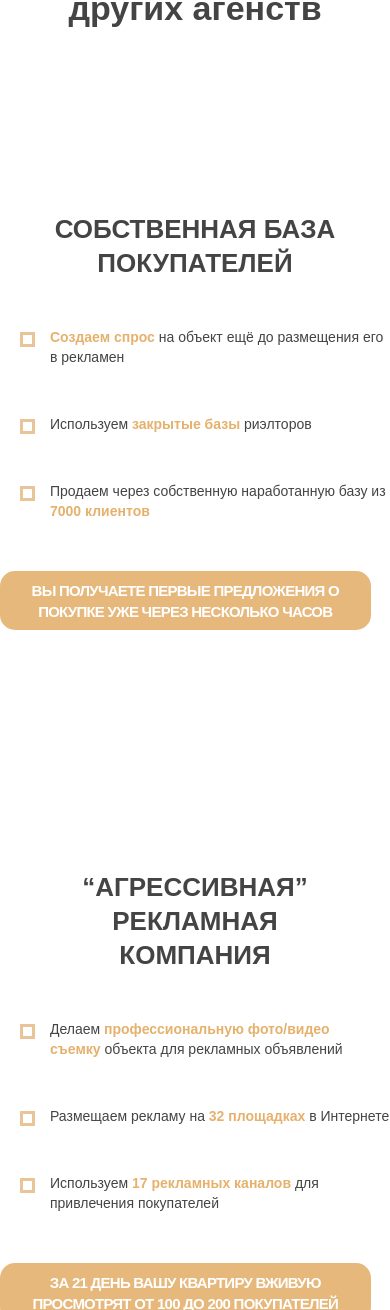
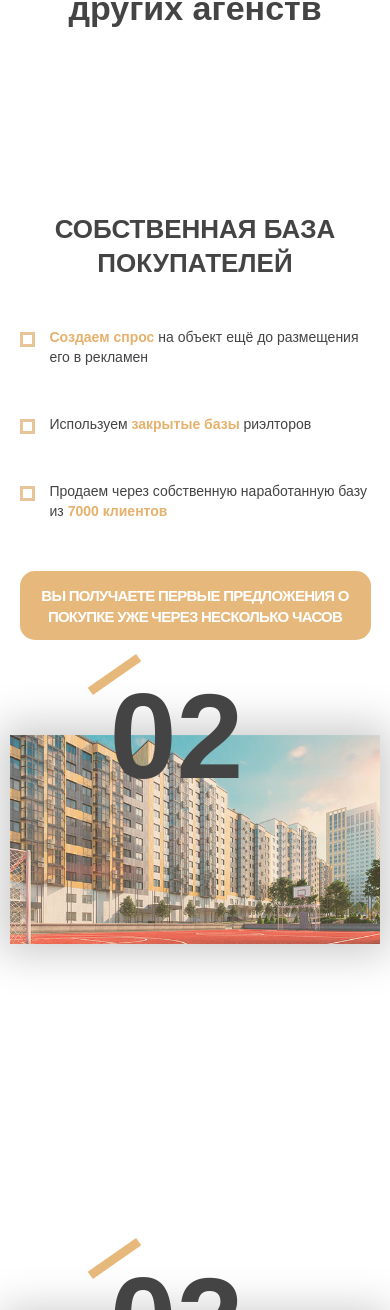
Before and after one commit to krutieverstali/Appartments, a plain HTML site: page app/arelkench/advatages/index.html in a window 390 px wide. Shown: the part 290-1600 px from the top of the page. Drawn offline with Linux system fonts and the light colour scheme; files whose address does not match are found by name.

Commit message:
Have fixed the code

```diff
--- a/app/arelkench/advatages/assets/css/styles.css
+++ b/app/arelkench/advatages/assets/css/styles.css
@@ -17,16 +17,17 @@
     display: flex;
     margin-bottom: 240px;
 }
-.offer {
+.advantage {
+    width: 580px;
     padding-right: 10%;
     padding-left: 30px;
 
 }
-.color {
+span {
     color: #e5b16c;
     font-weight: 800;
 }
-.offer__title {
+.advantage__title {
     font-family: "Open Sans ", "Arial" ,"Roboto", sans-serif;
     font-size: 26px;
     font-weight: 800;
@@ -34,10 +35,10 @@
     text-transform: uppercase;
     color: #444;
 }
-.offer__list {
+.work-list {
     display: block;
 }
-.offer__list .list-item {
+.work-list .work-list-item{
     font-family: "Open Sans ", "Arial" ,"Roboto", sans-serif;
     font-size: 14px;
     line-height: 20px;
@@ -46,7 +47,7 @@
     margin-top: 47px;
     padding-left: 30px;
 }
-.offer__list .list-item::before {
+.work-list .work-list-item::before {
     position: absolute;
     margin-top: 5px;
     margin-left: -30px;
@@ -109,70 +110,54 @@
 }
 .img-absolute {
     position: absolute;
-    margin-left: 500px;
+    margin-left: 550px;
 }
 
-.offer-bg {
+.advantage__bg {
+    width: 450px;
     display: flex;
     flex-direction: column;
     align-items: center;
-    padding-left: 60px;
+    padding: 40px 30px 90px 60px ;
     margin-top: 100px;
+    margin-right: 130px;
     background-image: url("../img/photo-rechtangle.jpg");
-    padding-bottom: 90px;
-    padding-top: 40px;
-    padding-right: 30px;
 }
 .advantages-list__item-third {
     margin-right: 40%;
     padding-bottom: 100px;
 }
-@media screen and (max-width: 900px){
-    .img-wrapper{
-        display: none;
+@media screen and (max-width: 1200px){
+    .advantages-list__item, .advantages-list__item-third {
+        flex-direction: column;
+        align-items: center;
+        margin-right: 0;
+        display: flex;
     }
-    .img-absolute {
-        display: none;
+    .img-wrapper, .img-absolute {
+        position:relative;
+        margin: 95px 0 35px 0;
     }
-    .advantages-list__item-third {
-        margin-right: 0;
+    .advantage__bg {
+       background-image: none;
+    }
+    .advantage__title {
+        text-align: center;
     }
 }
-@media screen and (max-width: 600px) {
-    .advantages-list__item {
-        display: flex;
-        flex-direction: column;
-        align-items: center;
+@media screen and (max-width: 650px) {
+    .img-wrapper, .img-absolute{
+        width: 95%;
     }
-    .offer-bg {
-        background-image: none;
-        display: flex;
-        flex-direction: column;
-        align-items: center;
-        padding-right: 0;
-        padding-left: 30px;
+    .advantage, .advantage__bg {
+        margin-right: 0;
+        margin-left: 0;
+        padding: 0;
+        width: 90%;
     }
-    .offer__title {
-        text-align: center;
-    }
-    .offer {
-        margin-right: 0;
-        display: flex;
-        flex-direction: column;
-        align-items: center;
+    .button {
+        width: auto;
+        padding: 10px;
+        height: 69px;
     }
 }
-@media screen and (max-width: 440px) {
-    .offer {
-        padding: 0;
-    }
-    .offer__list {
-        padding-left: 20px;
-    }
-    .button {
-        width: 95%;
-    }
-    .offer-bg {
-        padding: 0;
-    }
-}
--- a/app/arelkench/advatages/index.html
+++ b/app/arelkench/advatages/index.html
@@ -1,21 +1,4 @@
 <!DOCTYPE html>
-<!-- офер классы поменять
-ul work-list так как отдельный компонент
-независимые стили блока для повторного использования
-work-list__item
-span убрать класс
-advantage__specoffer p
-в футер запихнуть
-coll left coll right img
-псевдоэлемент
-data-count
-atr
-убрать бр
-адаптивность
-
-
-
--->
 <html lang="ru">
     <head>
         <meta http-equiv="Content-Type" content="text/html; charset=utf-8">
@@ -38,22 +21,22 @@ atr
             <li class="advantages-list__item">
                 <article class="advantage">
 
-                    <h3 class="offer__title">Собственная база <br>
+                    <h3 class="advantage__title">Собственная база <br>
                     покупателей
                     </h3>
 
-                    <ul class="offer__list">
+                    <ul class="work-list">
 
-                        <li class="list-item">
-                            <span class="color">Создаем спрос </span> на объект ещё до размещения
+                        <li class="work-list-item">
+                            <span>Создаем спрос </span> на объект ещё до размещения
                             его в рекламен
                         </li>
 
-                        <li class="list-item">Используем <span class="color">закрытые базы</span> риэлторов
+                        <li class="work-list-item">Используем <span>закрытые базы</span> риэлторов
                         </li>
 
-                        <li class="list-item">Продаем через собственную наработанную
-                            базу из <span class="color">7000 клиентов</span></li>
+                        <li class="work-list-item">Продаем через собственную наработанную
+                            базу из <span >7000 клиентов</span></li>
                     </ul>
 
                     <p class="button">Вы получаете первые предложения о
@@ -75,20 +58,20 @@ atr
                     <img src="assets/img/photo-two.jpg" alt="" class="img">
                 </div>
                 <article class="advantage">
-                <h3 class="offer__title">“Агрессивная” рекламная<br>
+                <h3 class="advantage__title">“Агрессивная” рекламная<br>
                         компания
                     </h3>
-                    <ul class="offer__list">
-                        <li class="list-item">
-                            Делаем <span class="color">профессиональную фото/видео<br>
+                    <ul class="work-list">
+                        <li class="work-list-item">
+                            Делаем <span class="color">профессиональную фото/видео
                             съемку </span> объекта для рекламных объявлений
                         </li>
-                        <li class="list-item">Размещаем рекламу на <span class="color">32 площадках</span> в Интернете
+                        <li class="work-list-item">Размещаем рекламу на <span class="color">32 площадках</span> в Интернете
                         </li>
-                        <li class="list-item">Используем <span class="color">17 рекламных каналов </span> для привлечения покупателей</li>
+                        <li class="work-list-item">Используем <span class="color">17 рекламных каналов </span> для привлечения покупателей</li>
                     </ul>
                     <p class="button">За 21 день вашу квартиру вживую
-                        просмотрят от 100 до 200 покупателей</p>
+                        просмотрят от 100 до 200 покупателей
                 </article>
             </li>
 
@@ -97,20 +80,20 @@ atr
                     <p class="line"></p><p class="number">03</p>
                     <img src="assets/img/photo-two.jpg" alt="" class="img">
                 </div>
-                <h3 class="offer__title">3 авторские<br>
+                <h3 class="advantage__title">3 авторские<br>
                     методики продаж
                 </h3>
-                <div class="offer-bg">
+                <div class="advantage__bg">
 
-                    <ul class="offer__list">
-                        <li class="list-item">
-                            Выходим на сделку по продаже уже на <span class="color"> 7 день </span><br>
+                    <ul class="work-list">
+                        <li class="work-list-item">
+                            Выходим на сделку по продаже уже на <span class="color"> 7 день </span>
                             благодаря технологии <span class="color">SMART SALE </span>
                         </li>
-                        <li class="list-item">Устраиваем аукцион и<span class="color">создаем конкуренцию </span><br>
+                        <li class="work-list-item">Устраиваем аукцион и<span class="color"> создаем конкуренцию </span>
                             за объект среди покупателей
                         </li>
-                        <li class="list-item">Максимально "накручиваем" цену на объект<br>
+                        <li class="work-list-item">Максимально "накручиваем" цену на объект
                             благодаря чему продаем его <span class="color">дороже рынка</span></li>
                     </ul>
                     <p class="button">Ваша квартира будет продана
```
